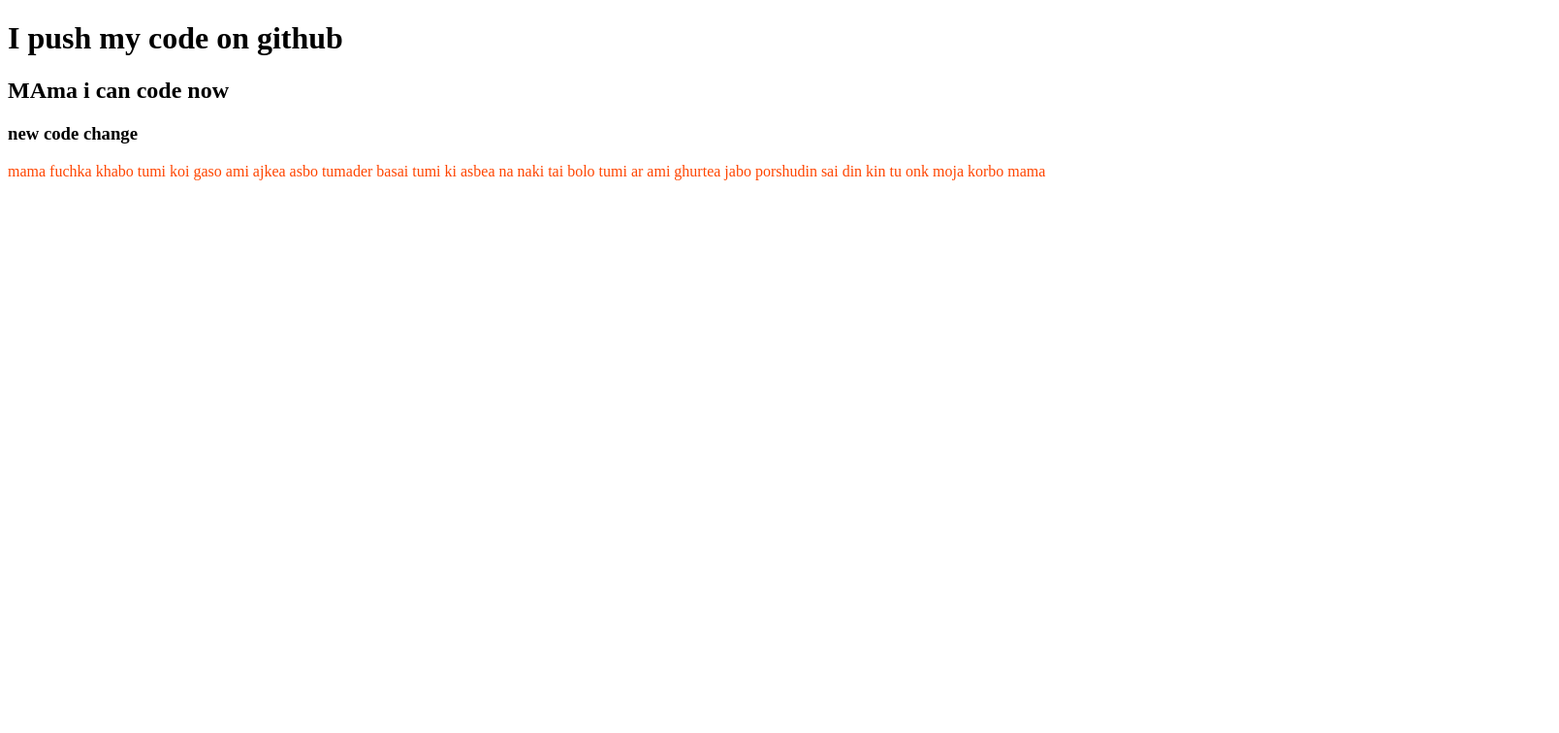
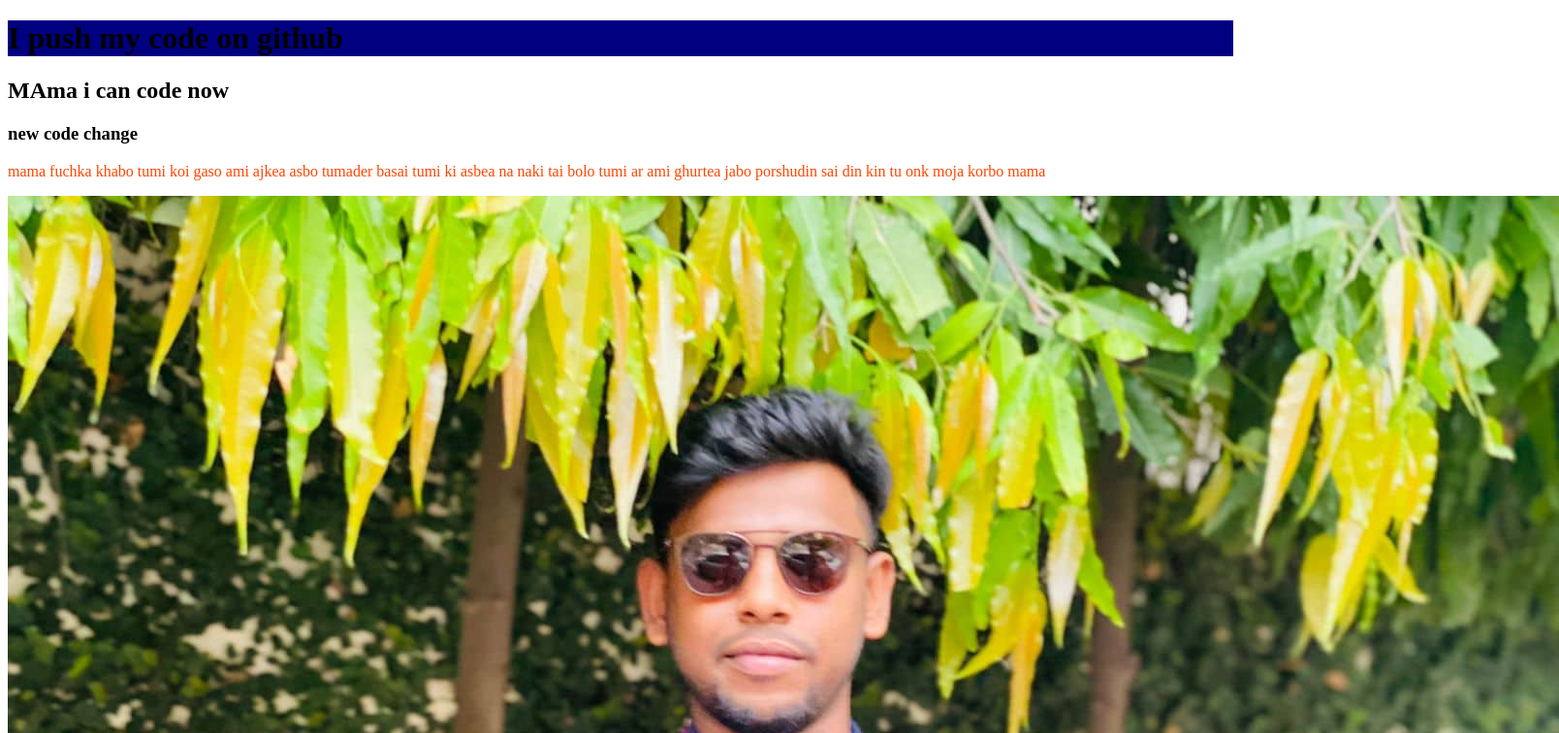
Before and after one commit to Hasanuzzamam1101/my-second-repo, a plain HTML site: page index.html in a window 1280 px wide. Shown: the top 756 px of the page at 97% size, 1608 px wide, since content can reach past the window. Drawn offline with Linux system fonts and the light colour scheme.

Commit message:
image add korchi

```diff
--- a/index.html
+++ b/index.html
@@ -12,5 +12,7 @@
    <h2> MAma i can code now</h2>
    <h3> new code change</h3>
    <p> mama fuchka khabo tumi koi gaso ami ajkea asbo tumader basai tumi ki asbea na naki tai bolo tumi ar ami ghurtea jabo porshudin sai din kin tu onk moja korbo mama</p>
+   <img src="hasan4.jpg" alt="hasan iamge">
+   <img src="hasan8.jpg" alt="hasan iamge">
 </body>
 </html>
--- a/style.css
+++ b/style.css
@@ -1,3 +1,7 @@
 p{
     color: orangered;
 }
+h1{
+
+    background-color: navy;
+}
```
Also changed, not shown: hasan4.jpg (added), hasan8.jpg (added).
